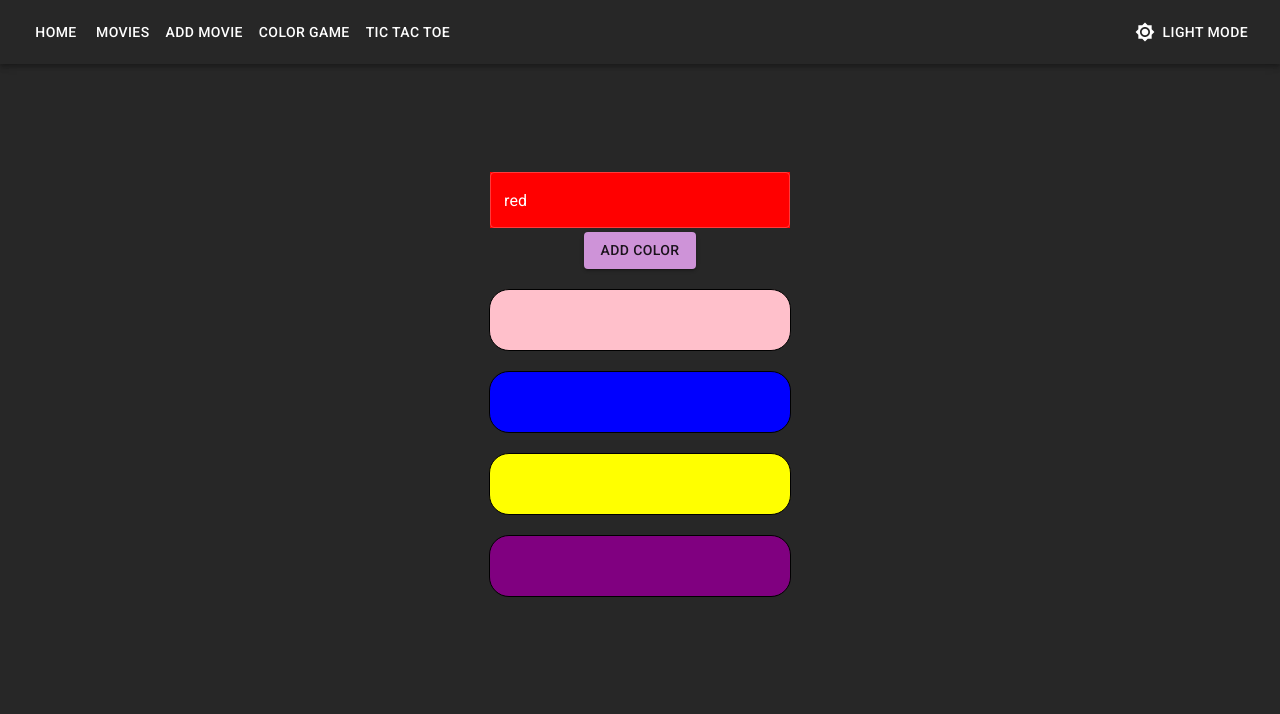
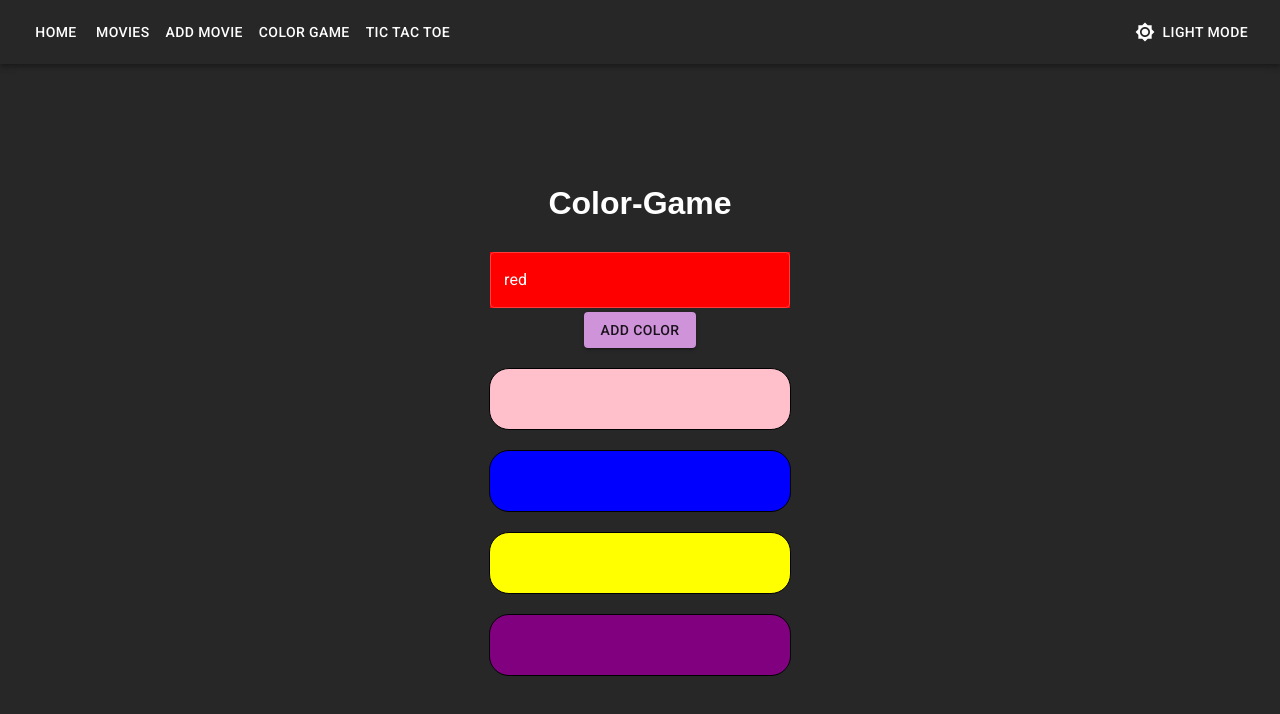
Before and after one commit to RambabuMS/Movie-app, a React (Create React App) app: page /color-game in a window 1280 px wide. Shown: the top 714 px of the page. Built offline with nearby package versions, Linux system fonts and the light colour scheme.

Commit message:
color head

```diff
--- a/src/Newcolor.js
+++ b/src/Newcolor.js
@@ -11,7 +11,8 @@ export function Newcolor() {
   const [Colorlist, setColorlist] = useState(["pink", "blue", "yellow", "purple"]);
   return (
     <div className="color-box">
-    <TextField style={styles} variant="outlined"
+     <h1>Color-Game</h1>
+         <TextField style={styles} variant="outlined"
         margin="dense" value={color}
         onChange={(event) => setColor(event.target.value)} />
 
```
